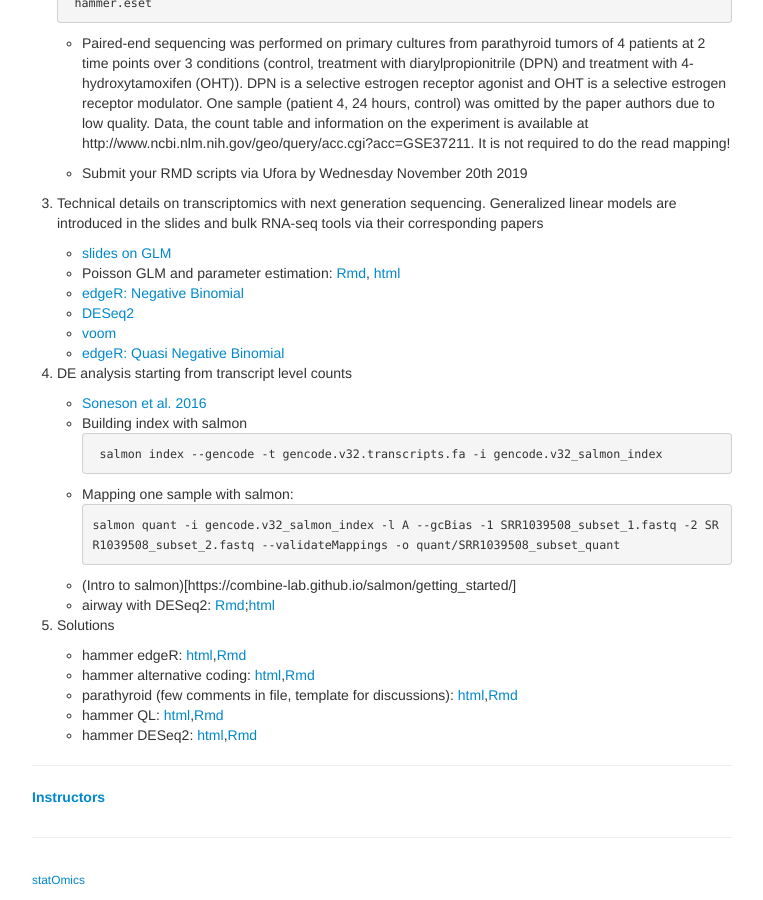
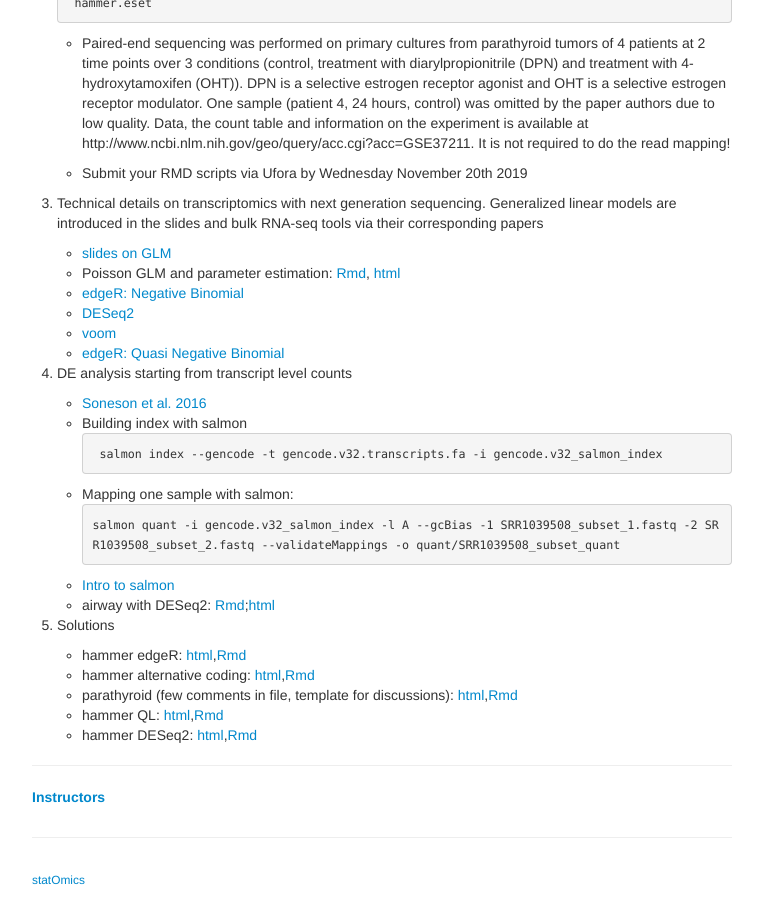
Before and after one commit to statOmics/SGA2019, a Jekyll site: the page built from index.md, in a window 1280 px wide and 900 px high, scrolled down 2101 px. Shown: the whole window, without its empty margins (258-1021 px from the left). Built offline with Jekyll 4.4.1, drawn with Linux system fonts in a browser that asks for light colours.

Commit message:
RNA-seq at transcript level

````diff
--- a/index.md
+++ b/index.md
@@ -115,7 +115,7 @@ The basis concepts may be revisited in the free e-book Practical Regression and
       ```
 salmon quant -i gencode.v32_salmon_index -l A --gcBias -1 SRR1039508_subset_1.fastq -2 SRR1039508_subset_2.fastq --validateMappings -o quant/SRR1039508_subset_quant
 ```
-      - (Intro to salmon)[https://combine-lab.github.io/salmon/getting_started/]
+      - [Intro to salmon](https://combine-lab.github.io/salmon/getting_started/)
       - airway with DESeq2: [Rmd](https://raw.githubusercontent.com/statOmics/SGA2019/gh-pages/assets/airway_salmon_DESeq2.Rmd);[html](assets/airway_salmon_DESeq2.html)
 
 
````
